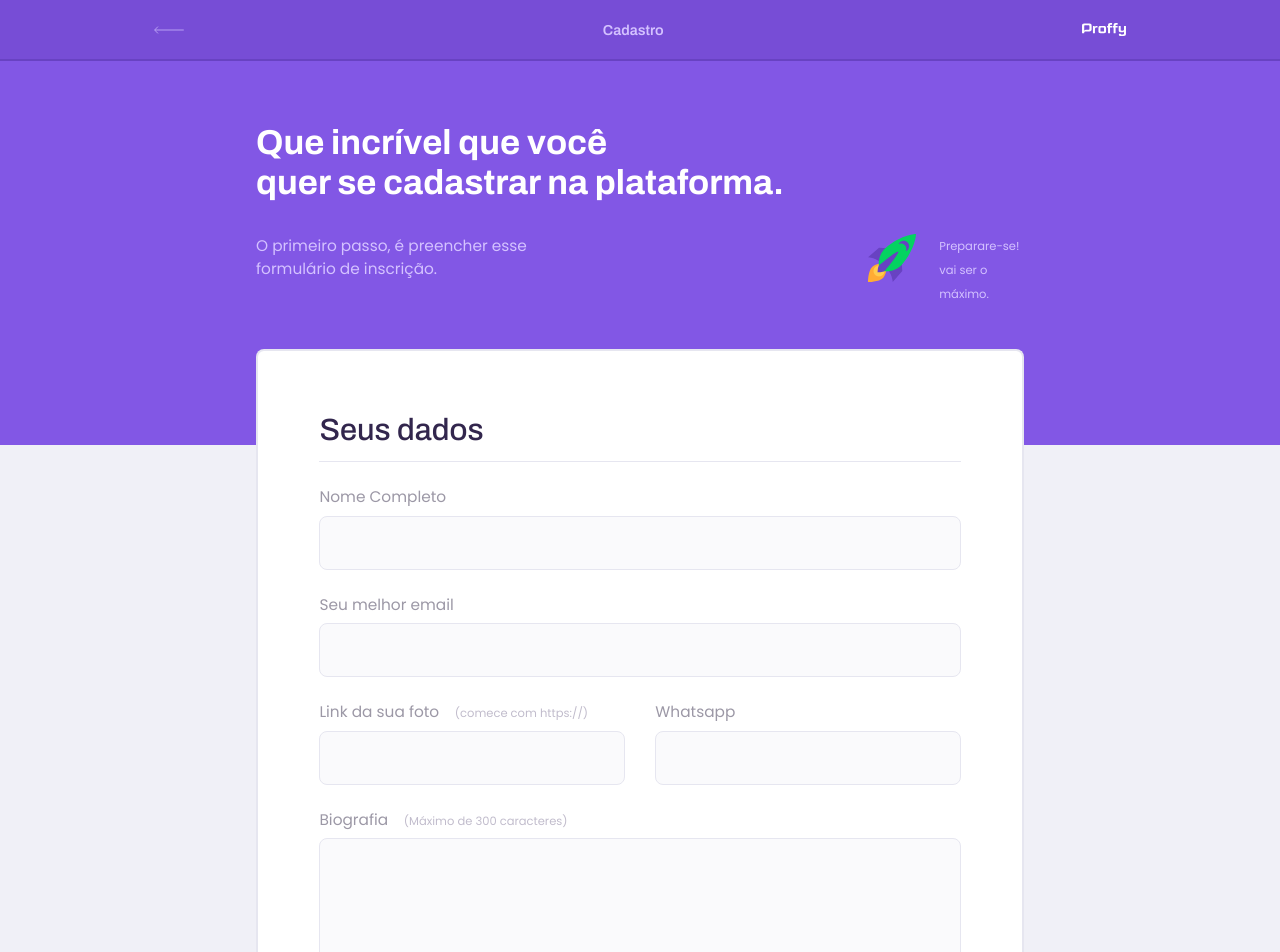
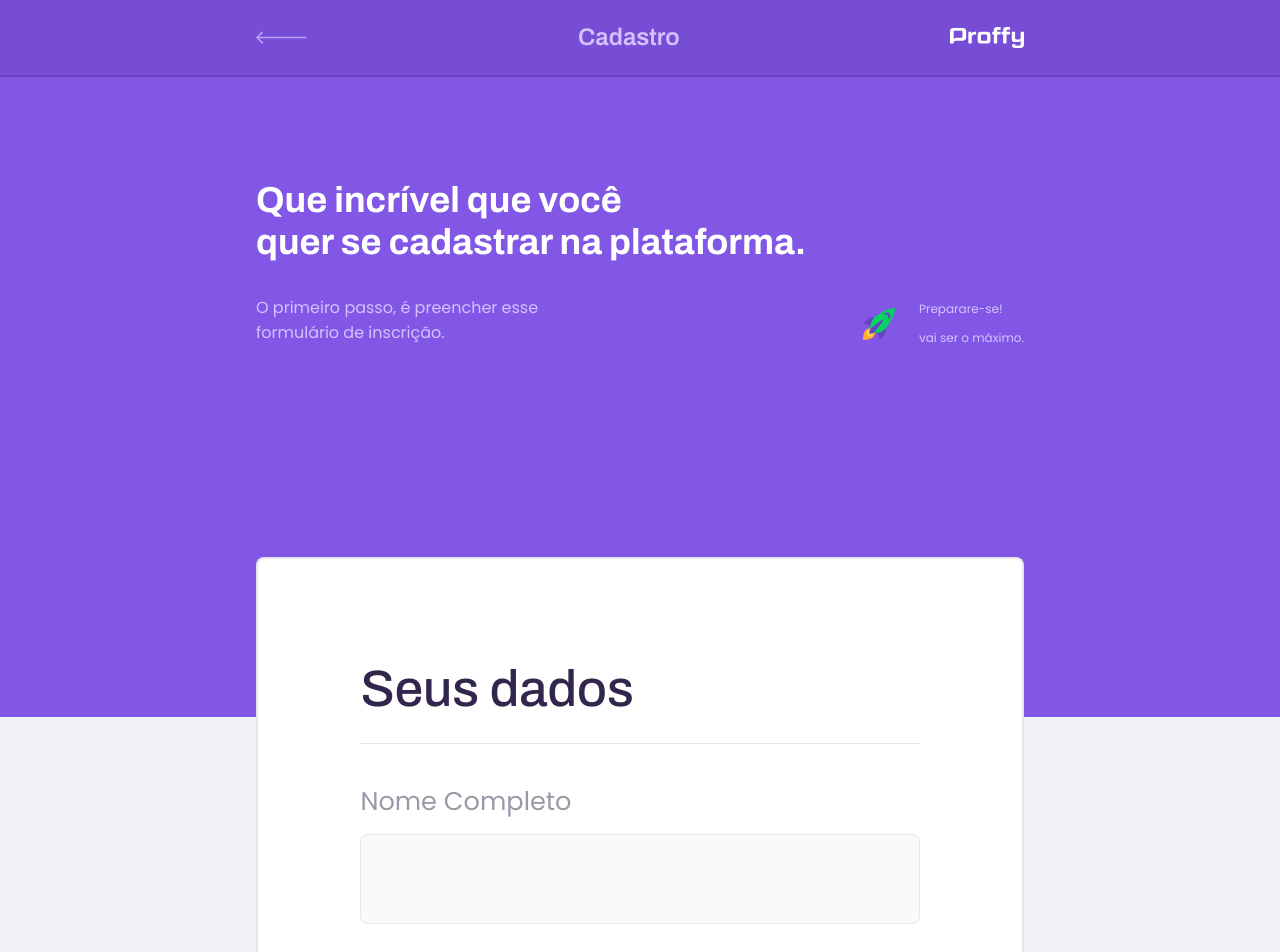
Before and after one commit to JonathaGomes/proffy, a React (Create React App) app in the folder packages/frontend/: page /signup in a window 1280 px wide. Shown: the top 952 px of the page. Built offline with nearby package versions, Linux system fonts and the light colour scheme.

Commit message:
refactor(frontend): use of rem measurement in a better way

```diff
--- a/packages/frontend/package.json
+++ b/packages/frontend/package.json
@@ -3,16 +3,19 @@
   "version": "0.1.0",
   "private": true,
   "dependencies": {
+    "@hookform/resolvers": "^2.6.1",
     "@testing-library/jest-dom": "^5.11.4",
     "@testing-library/react": "^11.1.0",
     "@testing-library/user-event": "^12.1.10",
     "react": "^17.0.2",
     "react-dom": "^17.0.2",
     "react-helmet": "^6.1.0",
+    "react-hook-form": "^7.12.0",
     "react-router-dom": "^5.2.0",
     "react-scripts": "4.0.3",
     "styled-components": "^5.3.0",
-    "web-vitals": "^1.0.1"
+    "web-vitals": "^1.0.1",
+    "yup": "^0.32.9"
   },
   "scripts": {
     "start": "react-scripts start",
--- a/packages/frontend/src/components/Header/styles.ts
+++ b/packages/frontend/src/components/Header/styles.ts
@@ -1,7 +1,7 @@
 import styled from "styled-components";
 
 export const HeaderContainer = styled.div`
-  height: 6.4rem;
+  height: 4.8rem;
   width: 100%;
   background: var(--color-primary-dark);
   border-bottom: 2px solid var(--color-primary-darker);
@@ -22,6 +22,10 @@ export const HeaderContent = styled.div`
 
 export const Arrow = styled.img`
   width: 3.2rem;
+  transition: filter 0.3s;
+  &:hover {
+    filter: brightness(0.8);
+  }
 `;
 
 export const Logo = styled.img`
--- a/packages/frontend/src/pages/Home/styles.ts
+++ b/packages/frontend/src/pages/Home/styles.ts
@@ -14,7 +14,7 @@ export const TopContainer = styled.div`
   display: flex;
   justify-content: center;
   align-items: center;
-  gap: 8.7rem;
+  gap: 5rem;
   height: 60vh;
   width: 100%;
 
@@ -26,11 +26,11 @@ export const TopContainer = styled.div`
 
   h1 {
     font-family: Poppins;
-    font-size: 3.6rem;
+    font-size: 2.25rem;
     color: var(--color-text-in-primary);
     font-weight: 400;
     @media (max-width: 1200px) {
-      font-size: 2.4rem;
+      font-size: 1.5rem;
     }
 
     @media (max-width: 550px) {
@@ -40,26 +40,26 @@ export const TopContainer = styled.div`
 `;
 
 export const Logo = styled.img`
-  width: 43rem;
+  width: 26rem;
 
   @media (max-width: 1200px) {
-    width: 32rem;
+    width: 20rem;
   }
 
   @media (max-width: 850px) {
-    width: 24rem;
+    width: 15rem;
   }
 `;
 
 export const Illustration = styled.img`
-  width: 60rem;
+  width: 37.5rem;
 
   @media (max-width: 1200px) {
-    width: 48rem;
+    width: 30rem;
   }
 
   @media (max-width: 850px) {
-    width: 32rem;
+    width: 20rem;
   }
 
   @media (max-width: 550px) {
@@ -74,7 +74,7 @@ export const BottomContainer = styled.div`
   height: 40vh;
   width: 100%;
   background: var(--color-background);
-  gap: 8rem;
+  gap: 5rem;
 
   @media (max-width: 850px) {
     display: flex;
@@ -84,8 +84,8 @@ export const BottomContainer = styled.div`
   @media (max-width: 550px) {
     display: flex;
     flex-direction: column;
-    height: 60rem;
-    gap: 2rem;
+    height: 37.5rem;
+    gap: 1.25rem;
     text-align: center;
   }
 `;
@@ -95,14 +95,10 @@ export const Info = styled.div`
   flex-direction: row;
   justify-content: space-between;
   align-items: center;
-  gap: 13.5rem;
+  gap: 5rem;
 
   font-family: Poppins;
-  font-size: 2rem;
-
-  @media (max-width: 1200px) {
-    font-size: 1.8rem;
-  }
+  font-size: 1.25rem;
 
   @media (max-width: 550px) {
     display: flex;
@@ -117,7 +113,7 @@ export const Info = styled.div`
 
   p {
     &:nth-child(2) {
-      font-size: 1.2rem;
+      font-size: 1rem;
       color: var(--color-text-complement);
       line-height: 2;
       text-align: right;
@@ -137,7 +133,7 @@ export const Buttons = styled.div`
   display: flex;
   justify-content: center;
   align-items: center;
-  gap: 1.6rem;
+  gap: 1rem;
 
   @media (max-width: 550px) {
     display: flex;
@@ -148,28 +144,28 @@ export const Buttons = styled.div`
     display: flex;
     justify-content: center;
     align-items: center;
-    gap: 2.4rem;
-    height: 10.4rem;
-    padding: 0 6.4rem;
+    gap: 1.5rem;
+    height: 6.5rem;
+    padding: 0 4rem;
     border: none;
     font-family: Archivo;
-    font-size: 2.4rem;
+    font-size: 1.5rem;
     border-radius: 8px;
     color: var(--color-title-in-primary);
     transition: background 0.2s;
 
     @media (max-width: 1200px) {
-      padding: 0 4.8rem;
-      font-size: 1.8rem;
+      padding: 0 3rem;
+      font-size: 1.125rem;
     }
 
     @media (max-width: 850px) {
-      font-size: 1.4rem;
+      font-size: 0.875rem;
       width: 100%;
     }
 
     @media (max-width: 550px) {
-      height: 8rem;
+      height: 5rem;
       width: 100%;
     }
 
--- a/packages/frontend/src/pages/SignUp/index.tsx
+++ b/packages/frontend/src/pages/SignUp/index.tsx
@@ -1,6 +1,9 @@
-import { FormEvent, useState } from "react";
+import { useState } from "react";
 import { Helmet } from "react-helmet";
 import Header from "../../components/Header";
+import { useForm, SubmitHandler } from "react-hook-form";
+import { yupResolver } from "@hookform/resolvers/yup";
+import * as yup from "yup";
 
 import rocketImage from "../../assets/images/icons/rocket.svg";
 import warningImage from "../../assets/images/icons/warning.svg";
@@ -12,41 +15,34 @@ import {
   BottomContainer,
   BottomContent,
   InputBlock,
-  ScheduleInputBlock
+  ScheduleInputBlock,
+  MessageError
 } from "./styles";
+
+type FormDataProps = {
+  fullName: string;
+  email: string;
+  photoURL: string;
+  whatsapp: string;
+  biography: string;
+};
+
+const schema = yup.object().shape({
+  fullName: yup.string().required("O nome completo é obrigatório!"),
+  email: yup.string().email().required("O email é obrigatório!"),
+  photoURL: yup.string().url().required("A url da sua foto é obrigatória!"),
+  whatsapp: yup.string().required("O número do seu whatsapp é obrigatório!"),
+  biography: yup.string().required("Sua biografia é obrigatória!")
+});
 
 function SignUp() {
   const [teste, setTeste] = useState("");
-  const [fullName, setFullName] = useState("");
-  const [email, setEmail] = useState("");
-  const [photoURL, setPhotoURL] = useState("");
-  const [whatsapp, setWhatsapp] = useState("");
-  const [biography, setBiography] = useState("");
-
-  function handleSubmit(event: FormEvent<HTMLFormElement>) {
-    event.preventDefault();
-
-    if (
-      fullName.trim() === "" ||
-      email === "" ||
-      photoURL === "" ||
-      whatsapp === ""
-    ) {
-      window.alert("PREENCHA TODOS OS CAMPOS");
-      return;
-    }
-
-    const user = {
-      name: fullName,
-      email,
-      photoURL,
-      whatsapp,
-      biography,
-      type: teste
-    };
-
-    console.log(user);
-  }
+  const {
+    register,
+    handleSubmit,
+    formState: { errors }
+  } = useForm<FormDataProps>({ resolver: yupResolver(schema) });
+  const onSubmit: SubmitHandler<FormDataProps> = data => console.log(data);
   return (
     <SignUpContainer>
       <Header title={"Cadastro"} />
@@ -72,29 +68,23 @@ function SignUp() {
         </TopContent>
       </TopContainer>
       <BottomContainer>
-        <form onSubmit={handleSubmit}>
+        <form onSubmit={handleSubmit(onSubmit)}>
           <BottomContent>
             <fieldset>
               <legend>Seus dados</legend>
               <InputBlock>
                 <label htmlFor="fullName">Nome Completo</label>
-                <input
-                  type="text"
-                  id="fullName"
-                  value={fullName}
-                  onChange={e => setFullName(e.target.value)}
-                  required
-                />
+                <input id="fullName" {...register("fullName")} />
+                {errors.fullName && (
+                  <MessageError>{errors.fullName?.message}</MessageError>
+                )}
               </InputBlock>
               <InputBlock>
                 <label htmlFor="email">Seu melhor email</label>
-                <input
-                  type="text"
-                  id="email"
-                  value={email}
-                  onChange={e => setEmail(e.target.value)}
-                  required
-                />
+                <input id="email" {...register("email")} />
+                {errors.fullName && (
+                  <MessageError>{errors.fullName?.message}</MessageError>
+                )}
               </InputBlock>
               <InputBlock>
                 <div>
@@ -102,22 +92,14 @@ function SignUp() {
                     <label htmlFor="photoURL">
                       Link da sua foto <span>(comece com https://)</span>
                     </label>
-                    <input
-                      type="url"
-                      id="photoURL"
-                      value={photoURL}
-                      onChange={e => setPhotoURL(e.target.value)}
-                      required
-                    />
+                    <input type="url" id="photoURL" {...register("photoURL")} />
                   </div>
                   <div>
                     <label htmlFor="whatsapp">Whatsapp</label>
                     <input
                       type="string"
                       id="whatsapp"
-                      value={whatsapp}
-                      onChange={e => setWhatsapp(e.target.value)}
-                      required
+                      {...register("whatsapp")}
                     />
                   </div>
                 </div>
@@ -130,25 +112,8 @@ function SignUp() {
                   id="biography"
                   cols={30}
                   rows={10}
-                  value={biography}
-                  onChange={e => setBiography(e.target.value)}
-                  required
+                  {...register("biography")}
                 ></textarea>
-              </InputBlock>
-              <InputBlock>
-                <label htmlFor="type">O que você quer ser?</label>
-                <select
-                  id="type"
-                  value={teste}
-                  onChange={e => setTeste(e.target.value)}
-                  required
-                >
-                  <option value="" hidden disabled selected>
-                    Selecione uma opção
-                  </option>
-                  <option value="teacher">Quero ser um Proffy</option>
-                  <option value="student">Quero ser um Aluno</option>
-                </select>
               </InputBlock>
             </fieldset>
             {teste === "teacher" && (
--- a/packages/frontend/src/pages/SignUp/styles.ts
+++ b/packages/frontend/src/pages/SignUp/styles.ts
@@ -23,14 +23,14 @@ export const TopContent = styled.div`
 
   h1 {
     color: var(--color-title-in-primary);
-    font-size: 3.6rem;
+    font-size: 2.25rem;
     font-family: Archivo;
     font-weight: 700;
-    line-height: 4.2rem;
+    line-height: 2.625rem;
   }
 
   div {
-    margin-top: 3.2rem;
+    margin-top: 2rem;
     display: flex;
     justify-content: space-between;
   }
@@ -38,16 +38,16 @@ export const TopContent = styled.div`
   p {
     display: flex;
     justify-content: space-between;
-    gap: 2.4rem;
+    gap: 1.5rem;
     color: var(--color-text-in-primary);
     font-family: Poppins;
-    font-size: 1.6rem;
+    font-size: 1rem;
     font-weight: 400;
   }
 
   span {
-    font-size: 1.2rem;
-    line-height: 2.5rem;
+    font-size: 0.75rem;
+    line-height: 1.8rem;
   }
 `;
 
@@ -55,7 +55,7 @@ export const BottomContainer = styled.div`
   width: 100%;
   height: 60rem;
   background: var(--color-background);
-  margin-bottom: 12rem;
+  margin-bottom: 7.5rem;
 
   footer {
     height: 13.6rem;
@@ -250,9 +250,13 @@ export const ScheduleInputBlock = styled.div`
     padding: 2.4rem;
 
     font-family: Archivo;
-    font-size: 1.6rem;
+    font-size: 1rem;
     color: #6a6180;
     font-weight: 400;
     margin-top: 0.8rem;
   }
 `;
+
+export const MessageError = styled.span`
+  color: red;
+`;
--- a/packages/frontend/src/styles/global.ts
+++ b/packages/frontend/src/styles/global.ts
@@ -27,18 +27,26 @@ export const GlobalStyles = createGlobalStyle`
   --color-box-base: #ffffff;
   --color-box-footer: #fafafc;
 
-	font-size: 60%;
+}
+
+html {
+	@media (max-width: 1080px) {
+		font-size: 93.75%; // 15px
+	}
+	@media (max-width: 720) {
+		font-size: 87.5%; // 14px
+	}
 }
 
 body {
-  background: var(--color-background);
+	background: var(--color-background);
 }
 
 body,
 input,
 button,
 textarea {
-  font: 500 1.6rem Poppins;
+  font: 500 1rem Poppins;
   color: var(--color-text-base);
 }
 
@@ -53,14 +61,6 @@ h6 {
   color: var(--gray-800);
 }
 
-h1 {
-  font-size: 2rem;
-}
-
-h2 {
-  font-size: 1.5rem;
-}
-
 button {
   cursor: pointer;
 }
```
Also changed, not shown: 1 other file (tests, documents, lock files or other folders).
